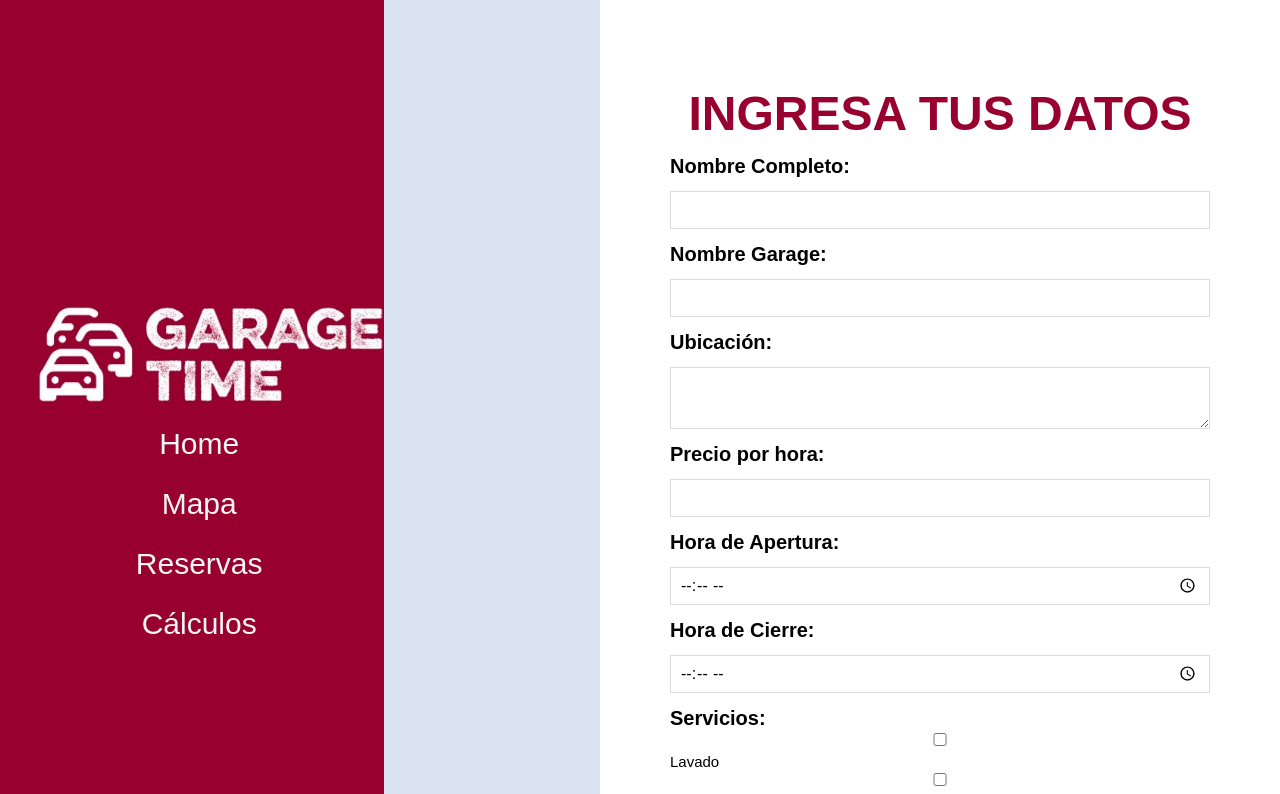
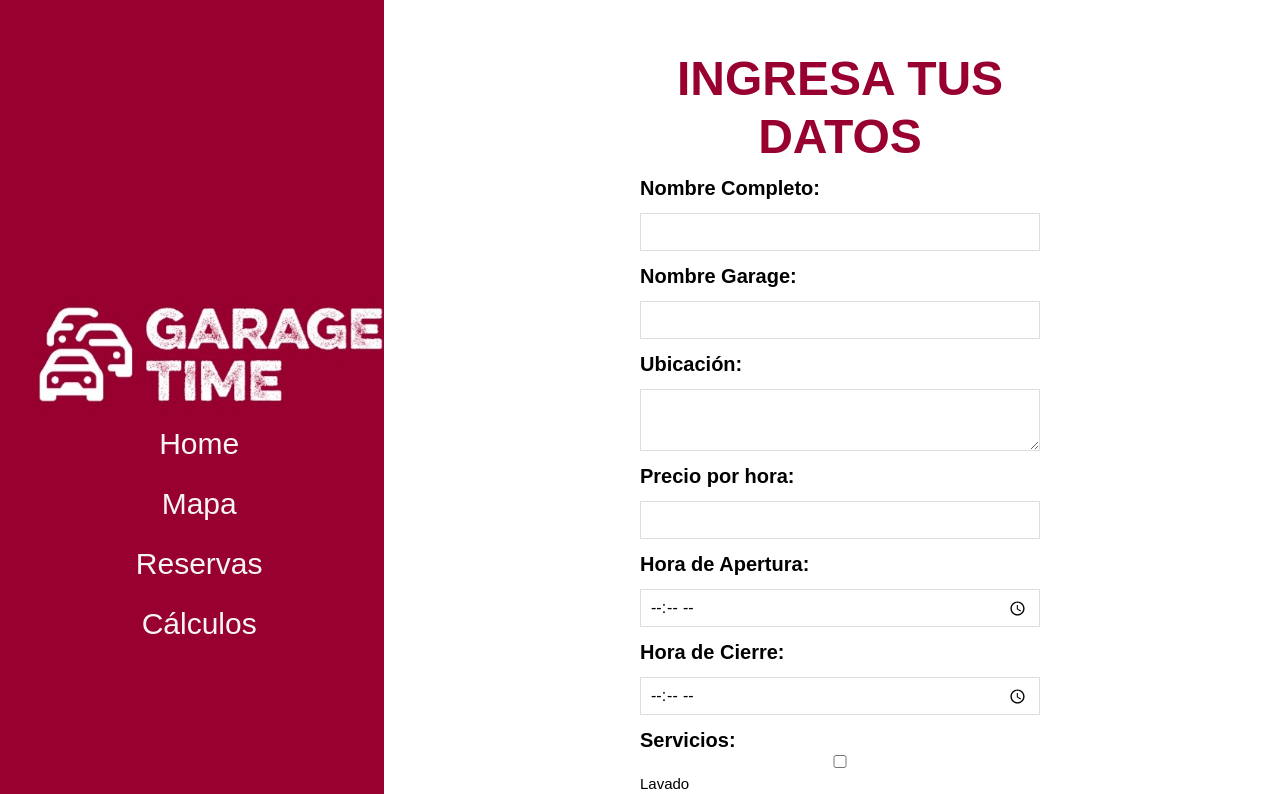
Before and after one commit to GarageTimePeru/garage-react-website, a React (Create React App) app: page /datos in a window 1280 px wide. Shown: the top 794 px of the page. Built offline with nearby package versions, Linux system fonts and the light colour scheme.

Commit message:
Add files via upload

```diff
--- a/src/components/pages/Init/Init.css
+++ b/src/components/pages/Init/Init.css
@@ -1,7 +1,10 @@
   .backgroundInit {
+    width: 100%;
+    height: 1000px;
+    margin: auto;
+    display: flex;
+    padding-left: 400px;
     background-color: #fff;
-    margin-left: 600px;
-    padding: 35px;
   }
 
   .create {
@@ -12,7 +15,6 @@
     width: 100%;
     justify-content: center;
     background: #fff;
-    max-width: 540px;
     padding-bottom: 10px;
   }
   .create label {
```
Also changed, not shown: src/components/pages/Init/Create.js (line endings or trailing spaces).
